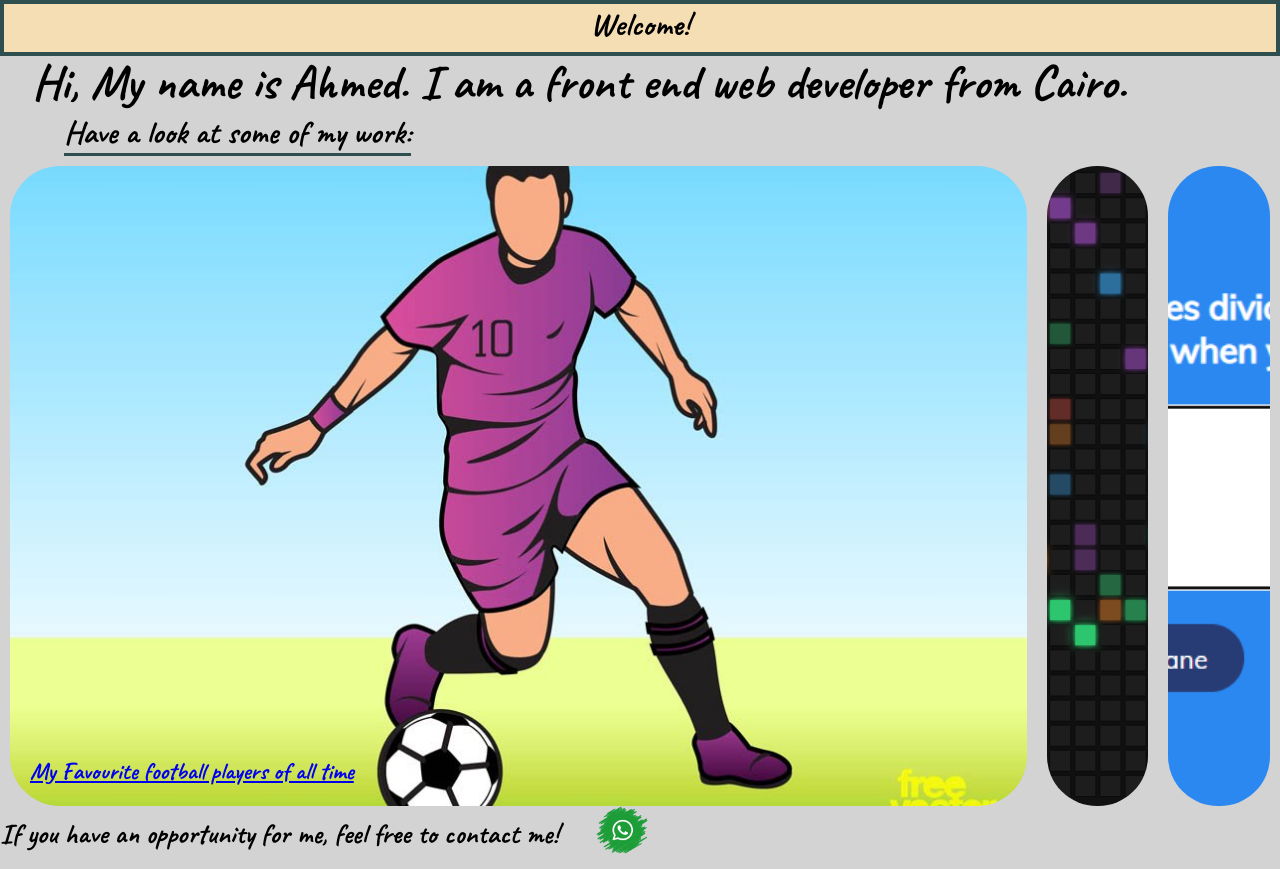
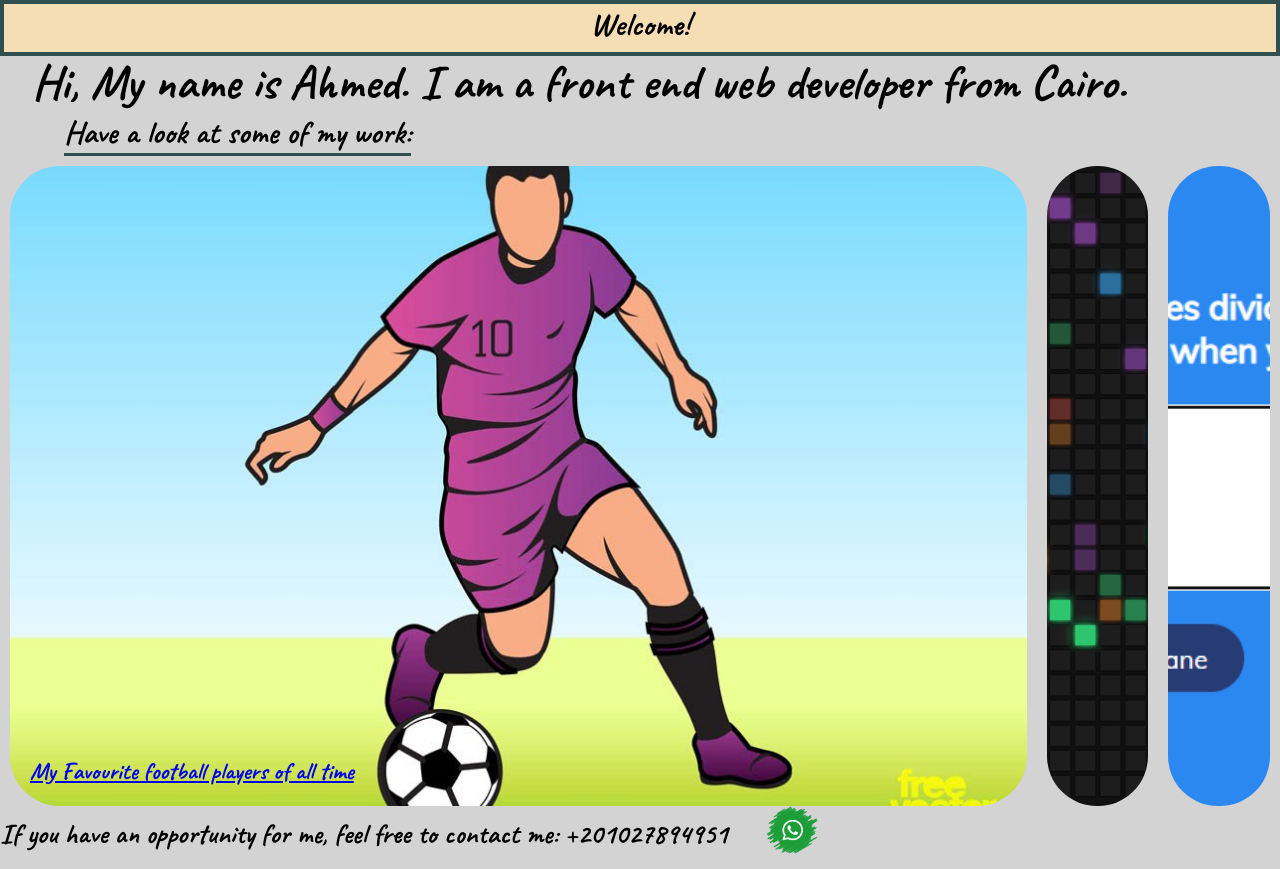
Before and after one commit to AhmedTarekHagar/ahmedtarekhagar.github.io, a plain HTML site: page index.html in a window 1280 px wide. Drawn offline with Linux system fonts and the light colour scheme.

Commit message:
Update index.html

```diff
--- a/index.html
+++ b/index.html
@@ -27,7 +27,7 @@
       </div>
 
       <div class="bottombar">
-        <h3>If you have an opportunity for me, feel free to contact me!</h3>
+        <h3>If you have an opportunity for me, feel free to contact me: +201027894951</h3>
         <div>
           <img src="whatsapp.png" alt="whatsapp icon" class="waicon">
           <img src="waqrcode.jpg" alt="Whatsapp QR code" class="qrcode">
```
